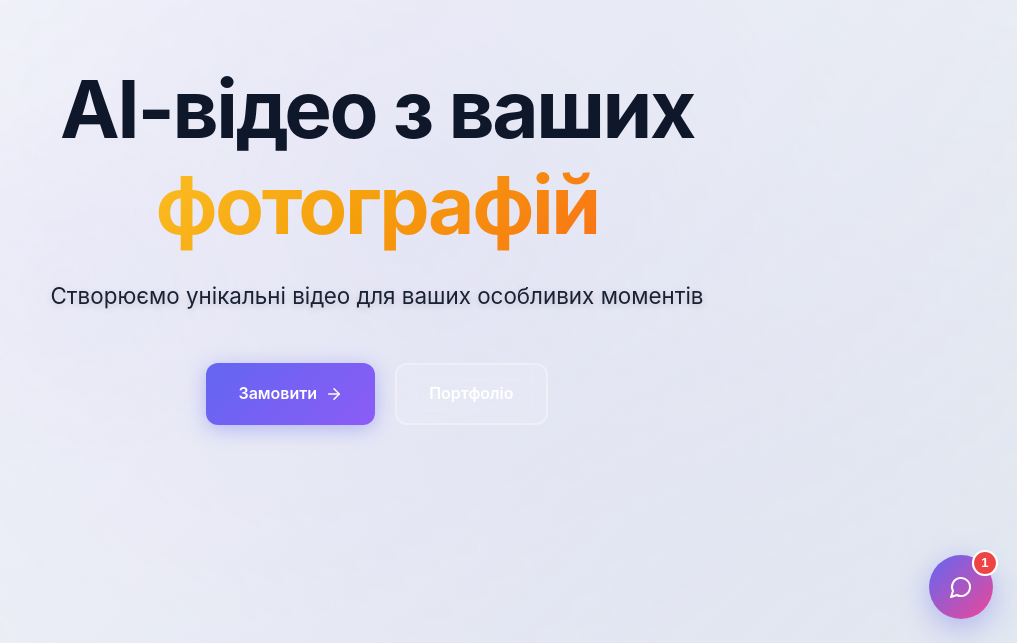
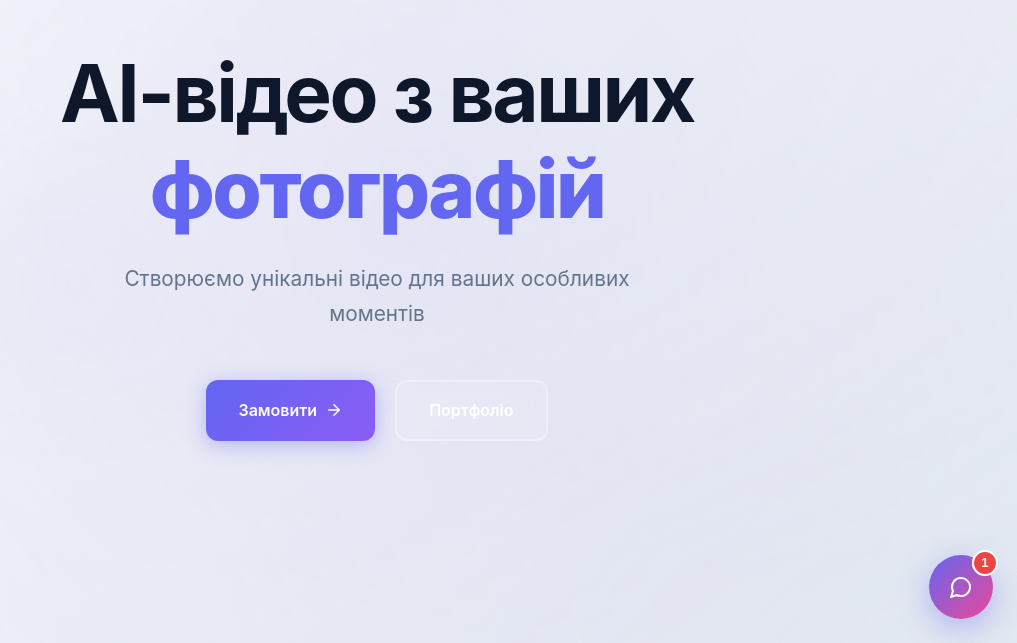
Before and after one commit to algotcha-project/ai-video-website, a Next.js app: page / in a window 1280 px wide. Shown: the part 157-800 px from the top of the page, without its empty margins (263-1280 px from the left). Built offline with nearby package versions, Linux system fonts and the light colour scheme.

Commit message:
Fix hero title and subtitle styles

```diff
--- a/app/page.css
+++ b/app/page.css
@@ -119,12 +119,8 @@
 }
 
 .hero-title .highlight {
-  background: linear-gradient(135deg, #fbbf24, #f59e0b, #f97316);
-  -webkit-background-clip: text;
-  -webkit-text-fill-color: transparent;
-  background-clip: text;
-  display: inline-block;
-  animation: shimmer 3s ease-in-out infinite;
+  color: var(--primary);
+  font-weight: 800;
 }
 
 @keyframes shimmer {
@@ -137,12 +133,14 @@
 }
 
 .hero-subtitle {
-  font-size: clamp(1.1rem, 2vw, 1.4rem);
+  font-size: clamp(1.1rem, 2vw, 1.3rem);
   margin-bottom: 3rem;
-  opacity: 0.95;
+  color: var(--gray);
   line-height: 1.7;
   font-weight: 400;
-  text-shadow: 0 2px 10px rgba(0, 0, 0, 0.2);
+  max-width: 600px;
+  margin-left: auto;
+  margin-right: auto;
 }
 
 .hero-buttons {
```
